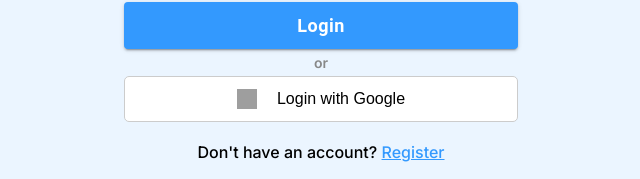
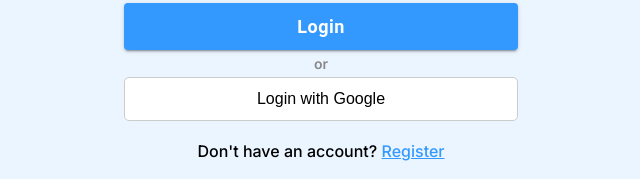
Before and after one commit to giangdhptit/Personalized-Wellness-Planner, a Next.js app: page /auth/login in a window 1280 px wide. Shown: the part 474-653 px from the top of the page, without its empty margins (319-959 px from the left). Built offline with nearby package versions, Linux system fonts and the light colour scheme; no server answers; grey boxes are pictures that could not be loaded.

Commit message:
updated to remove the image

```diff
--- a/src/shared/components/buttons/GoogleAuthButton.jsx
+++ b/src/shared/components/buttons/GoogleAuthButton.jsx
@@ -10,7 +10,6 @@
 
   return (
     <button onClick={handleClick} className={styles.googleButton}>
-      <img src="/google-icon.jpg" alt="" className={styles.icon} />
       {mode === "signup" ? "Sign up with Google" : "Login with Google"}
     </button>
   );
--- a/src/shared/components/buttons/GoogleAuthButton.module.css
+++ b/src/shared/components/buttons/GoogleAuthButton.module.css
@@ -18,13 +18,6 @@
   background-color: #f5f5f5;
 }
 
-.icon {
-  width: 20px;
-  height: 20px;
-  margin-right: 10px;
-  vertical-align: middle;
-}
-
 .googleIcon {
   width: 20px;
   height: 20px;
```
Also changed, not shown: src/public/google-icon.jpg (deleted), src/public/google-icon.svg (deleted).
